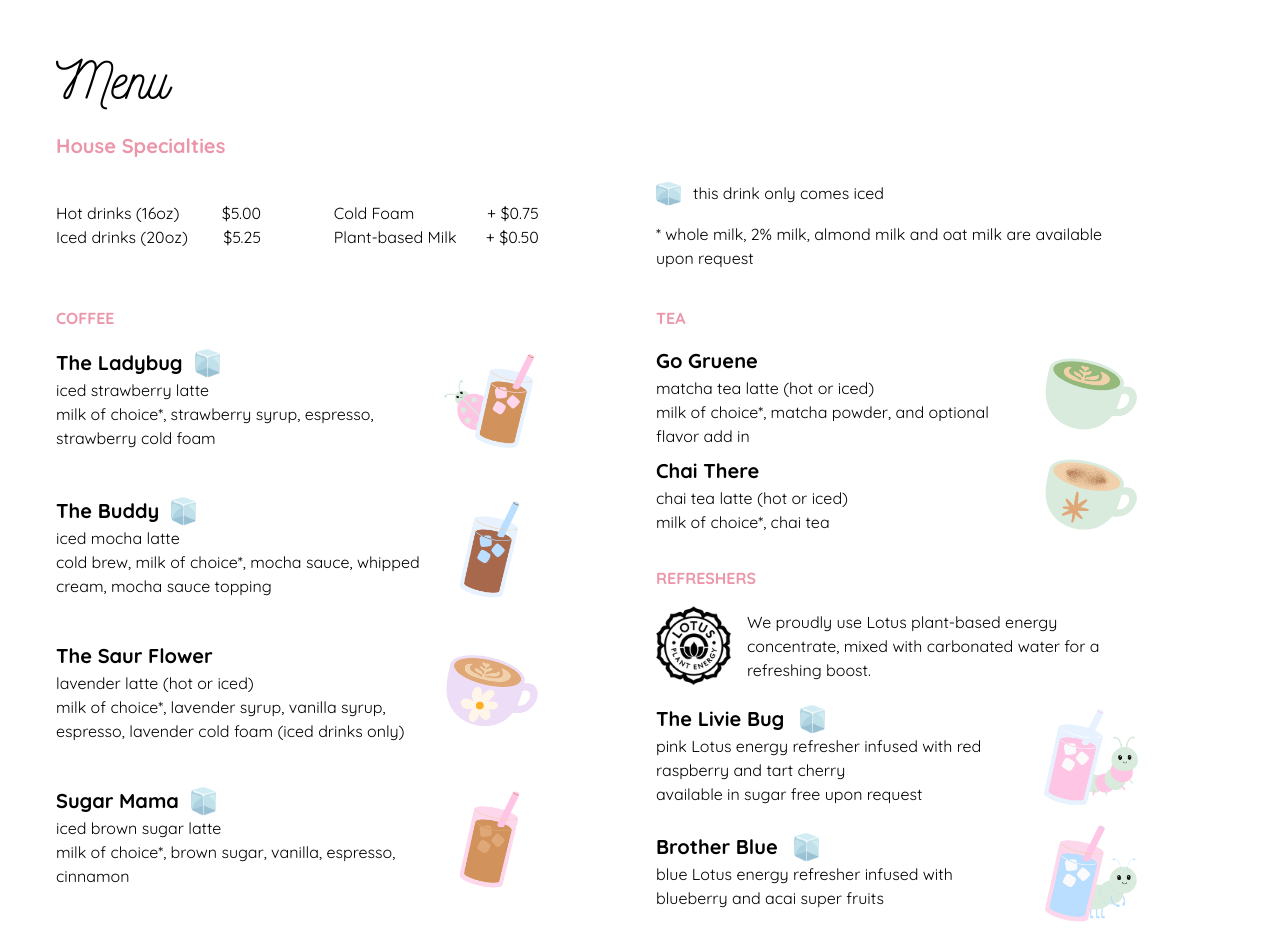
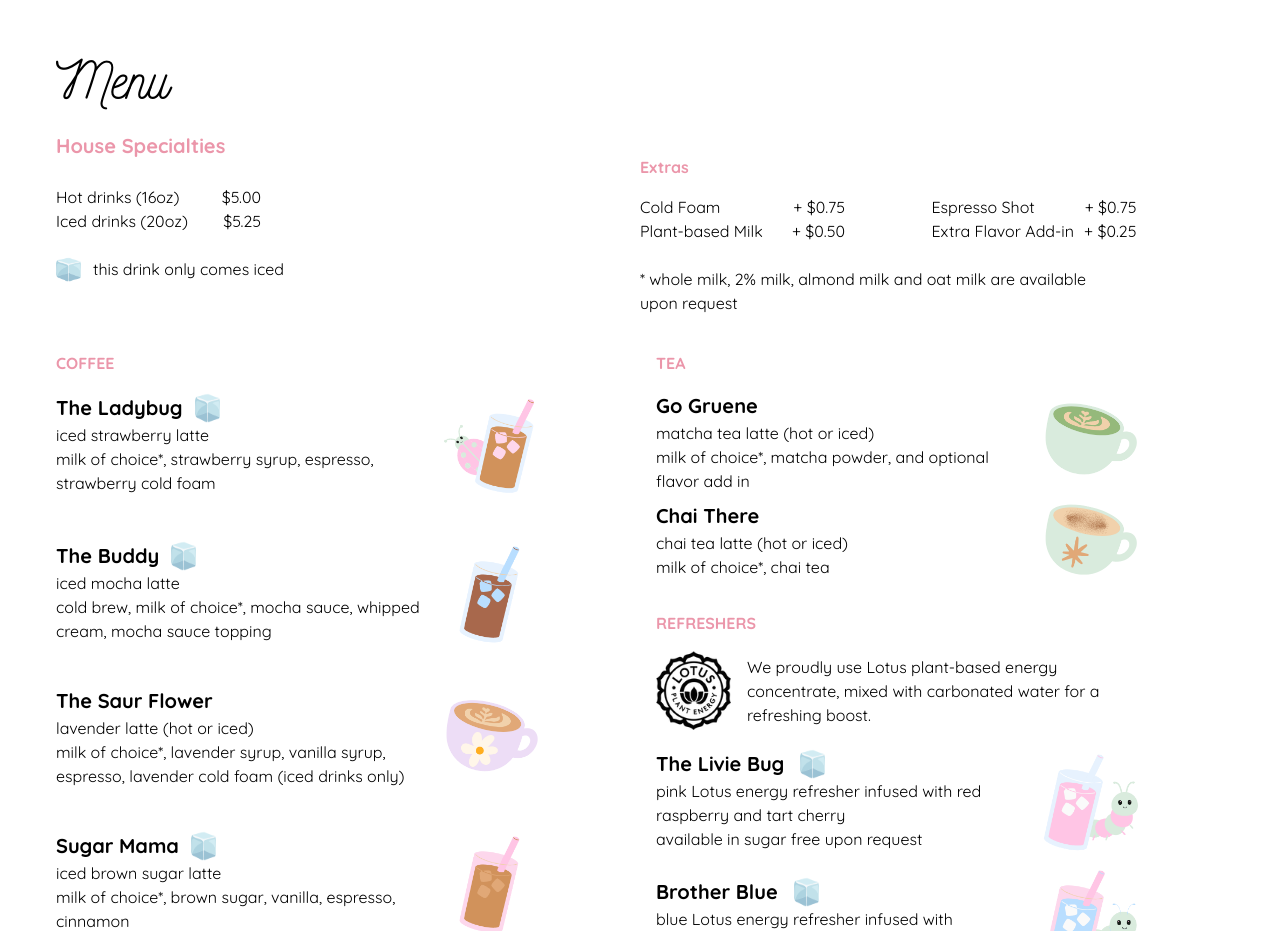
Before and after one commit to the-fun-bug/the-fun-bug, a Next.js app: page /cafe in a window 1280 px wide. Shown: the part 820-1751 px from the top of the page. Built offline with nearby package versions, Linux system fonts and the light colour scheme.

Commit message:
add extras to cafe menu

```diff
--- a/src/components/cafe/CafeMenu.tsx
+++ b/src/components/cafe/CafeMenu.tsx
@@ -93,9 +93,10 @@ function Specialties({
   return (
     <div className="w-full">
       <div className="flex flex-col gap-[1.25rem]">
+        <div className="grid grid-cols-1 md:grid-cols-2">
+          <div>
             <h2 className="text-cafe-pink">House Specialties</h2>
-        <div className="grid grid-cols-1 md:grid-cols-2 gap-[2rem] items-center justify-between">
-          <div className="flex flex-row flex-wrap md:justify-between gap-[2rem] md:max-w-[85%]">
+            <div className="flex flex-row flex-wrap md:justify-between gap-[2rem] md:max-w-[85%] my-[1.5rem]">
               <div>
                 <div className="flex justify-between w-[205px]">
                   <p>Hot drinks (16oz)</p>
@@ -104,16 +105,6 @@ function Specialties({
                 <div className="flex justify-between w-[205px]">
                   <p>Iced drinks (20oz)</p>
                   <p>{specialtiesPricing.iced}</p>
-              </div>
-            </div>
-            <div>
-              <div className="flex justify-between w-[205px]">
-                <p>Cold Foam</p>
-                <p>+ {specialtiesPricing.coldFoam}</p>
-              </div>
-              <div className="flex justify-between w-[205px]">
-                <p>Plant-based Milk</p>
-                <p>+ {specialtiesPricing.plantMilk}</p>
                 </div>
               </div>
             </div>
@@ -128,9 +119,37 @@ function Specialties({
                 />
                 <p>this drink only comes iced</p>
               </div>
+            </div>
+          </div>
+          <div>
+            <h3 className="text-cafe-pink mt-[1.5rem] mb-[1rem]">Extras</h3>
+            <div className="flex flex-row flex-wrap justify-between md:max-w-[85%] mt-[1rem] mb-[1.5rem]">
+              <div className="mr-[1rem]">
+                <div className="flex justify-between w-[205px]">
+                  <p>Cold Foam</p>
+                  <p>+ {specialtiesPricing.coldFoam}</p>
+                </div>
+                <div className="flex justify-between w-[205px]">
+                  <p>Plant-based Milk</p>
+                  <p>+ {specialtiesPricing.plantMilk}</p>
+                </div>
+              </div>
+              <div>
+                <div className="flex justify-between w-[205px]">
+                  <p>Espresso Shot</p>
+                  <p>+ $0.75</p>
+                </div>
+                <div className="flex justify-between w-[205px]">
+                  <p>Extra Flavor Add-in</p>
+                  <p>+ $0.25</p>
+                </div>
+              </div>
+            </div>
+            <div className="flex flex-col gap-[1rem] md:max-w-[85%]">
               <p className="max-w-[450px]">
                 * {formattedMilks} are available upon request
               </p>
+            </div>
           </div>
         </div>
         <div className="grid grid-cols-1 md:grid-cols-2 gap-[2rem]">
```
Lines whose indentation alone changed are shown as unchanged.
